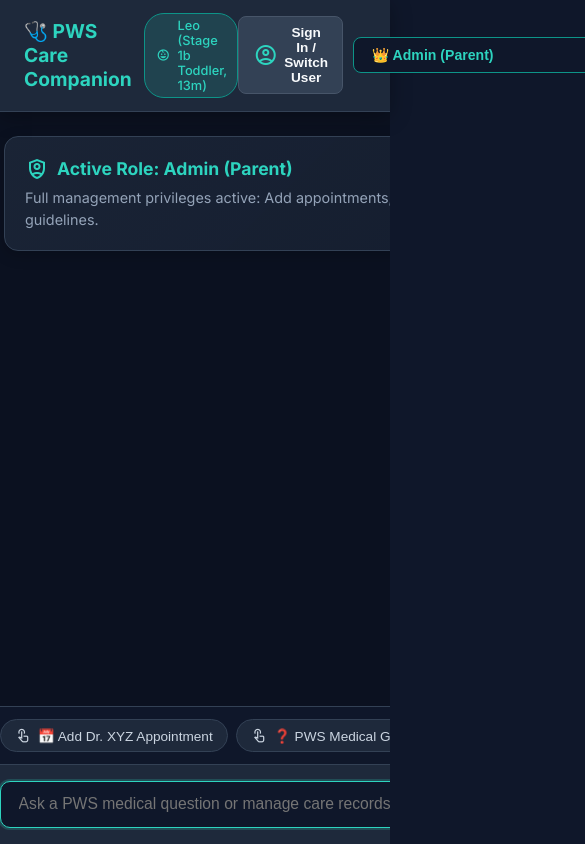
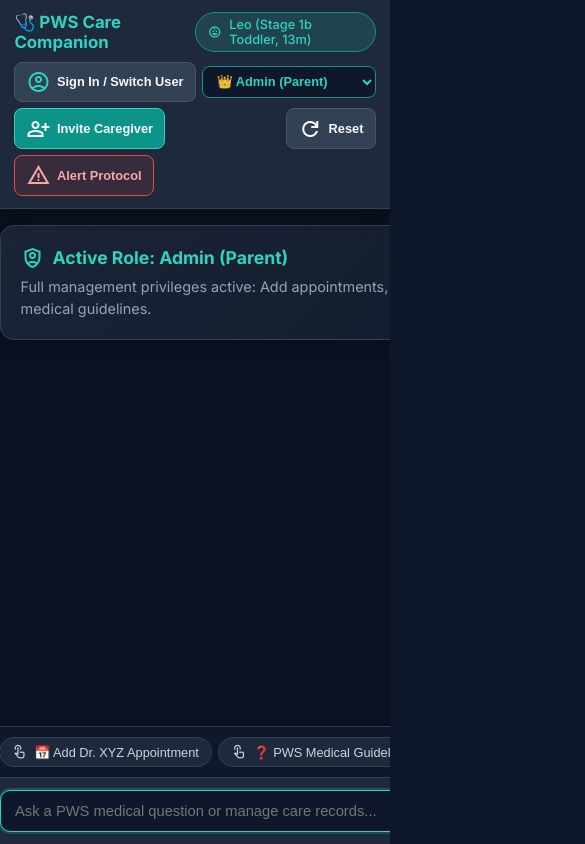
Before and after one commit to abhikum-1/pws-care-companion, a plain HTML site: page frontend/static/index.html in a window 390 px wide. Shown: the top 844 px of the page, 585 px wide, since content can reach past the window. Drawn offline with nearby package versions, Linux system fonts and the light colour scheme.

Commit message:
Add mobile responsive layout CSS rules for smartphones and tablets

```diff
--- a/frontend/static/index.html
+++ b/frontend/static/index.html
@@ -383,7 +383,75 @@
   }
   .profile-btn:hover { border-color: var(--accent-light); background: #1e293b; }
 
-  @media (max-width: 900px) { .dashboard-panel { display: none; } }
+  /* Mobile Responsive Media Queries */
+  @media (max-width: 900px) {
+    .dashboard-panel { display: none; }
+  }
+
+  @media (max-width: 768px) {
+    header {
+      flex-direction: column;
+      align-items: stretch;
+      gap: 0.6rem;
+      padding: 0.75rem 0.9rem;
+    }
+    .header-brand {
+      justify-content: space-between;
+      width: 100%;
+    }
+    .header-title {
+      font-size: 1.05rem;
+    }
+    .header-controls {
+      display: flex;
+      flex-wrap: wrap;
+      gap: 0.4rem;
+      align-items: center;
+      justify-content: space-between;
+      width: 100%;
+    }
+    .role-selector {
+      flex: 1;
+      min-width: 110px;
+      font-size: 0.8rem;
+      padding: 0.4rem 0.6rem;
+    }
+    .header-btn, .emergency-btn {
+      padding: 0.45rem 0.7rem;
+      font-size: 0.8rem;
+    }
+    .quick-bar {
+      padding: 0.6rem 0.8rem;
+      gap: 0.4rem;
+      -webkit-overflow-scrolling: touch;
+    }
+    .chip {
+      padding: 0.4rem 0.75rem;
+      font-size: 0.8rem;
+    }
+    #log {
+      padding: 1rem 0.85rem;
+    }
+    .bubble {
+      font-size: 0.92rem;
+      padding: 0.8rem 1rem;
+    }
+    form {
+      padding: 0.75rem 0.85rem;
+    }
+    input {
+      padding: 0.75rem 0.9rem;
+      font-size: 0.92rem;
+    }
+    button.send-btn {
+      padding: 0.75rem 1.1rem;
+    }
+    .modal-box {
+      width: 95%;
+      padding: 1.1rem;
+      max-height: 90vh;
+    }
+  }
 </style>
 </head>
 <body>
@@ -396,7 +464,7 @@
       Leo (Stage 1b Toddler, 13m)
     </div>
   </div>
-  <div style="display:flex; gap:0.6rem; align-items:center;">
+  <div class="header-controls">
     <!-- Active User & Login Button -->
     <button type="button" class="header-btn" onclick="openLoginModal()">
       <span class="material-symbols-outlined" style="color:var(--accent-light);">account_circle</span>
```
